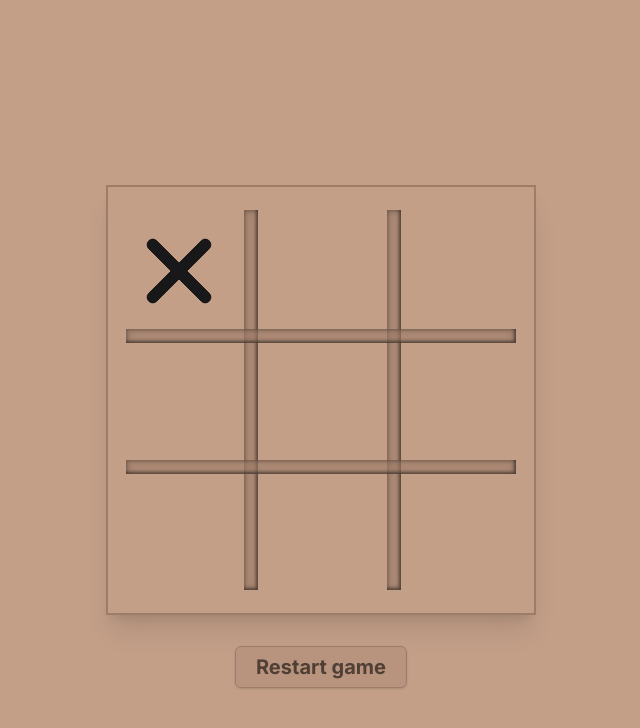
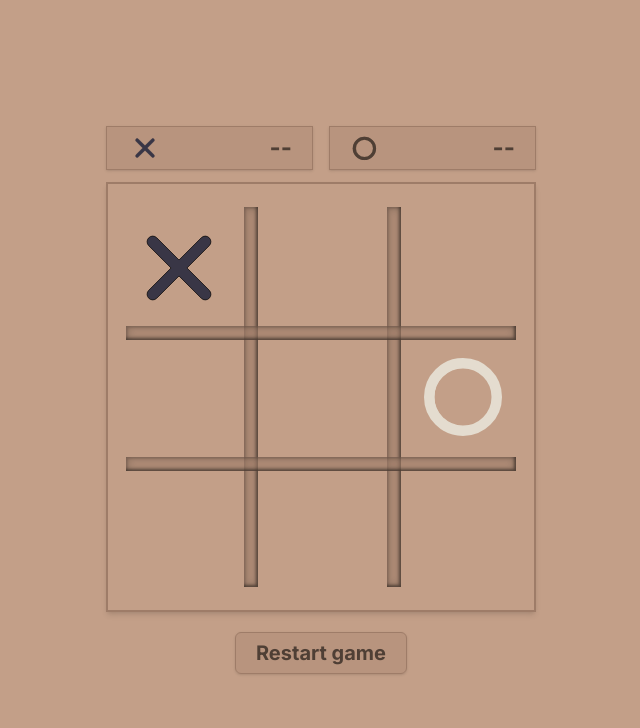
Before and after one commit to red1-web3/Tic-tac-toe, a Next.js app: page / in a window 1280 px wide. Both pictures are taken after a click on the button 498 px from the left and 271 px from the top of the page. Shown: the top 728 px of the page, without its empty margins (319-959 px from the left). Built offline with nearby package versions, Linux system fonts and the light colour scheme.

Commit message:
Single player system

```diff
--- a/package.json
+++ b/package.json
@@ -15,6 +15,7 @@
     "autoprefixer": "10.4.14",
     "clsx": "^1.2.1",
     "framer-motion": "^10.12.2",
+    "jotai": "^2.2.1",
     "next": "13.3.0",
     "postcss": "8.4.22",
     "react": "18.2.0",
--- a/src/components/Box.tsx
+++ b/src/components/Box.tsx
@@ -1,10 +1,10 @@
+import { useMode } from "@/contexts/jotai";
 import { cxm } from "@/utils";
-import React from "react";
+import { HTMLMotionProps, motion } from "framer-motion";
 import CircleIcon from "./Icons/CircleIcon";
+import CircleIconAnimation from "./Icons/CircleIconAnimation";
 import CrossIcon from "./Icons/CrossIcon";
-import { HTMLMotionProps, motion } from "framer-motion";
 import CrossIconAnimation from "./Icons/CrossIconAnimation";
-import CircleIconAnimation from "./Icons/CircleIconAnimation";
 
 const Box = ({
   field,
@@ -13,18 +13,28 @@ const Box = ({
   className,
   ...rest
 }: { isXTurn: boolean; field: string } & HTMLMotionProps<"button">) => {
+  const [mode, setMode] = useMode();
+
   return (
     <motion.button
       {...rest}
       className={cxm("relative outline-none text-6xl group", className)}
     >
       <span className="flex items-center justify-center">
-        <div className="hidden group-hover:block opacity-30">
-          {!field && <>{isXTurn ? <CircleIcon /> : <CrossIcon />}</>}
+        <div className="hidden group-hover:block opacity-30 text-[#E4DCCF]">
+          {!field && (
+            <>
+              {isXTurn ? (
+                <CrossIcon />
+              ) : (
+                mode === "multiple" && !isXTurn && <CircleIcon />
+              )}
+            </>
+          )}
         </div>
 
         {field === "O" ? (
-          <span className="text-[#d1d5db]">
+          <span className="text-[#E4DCCF]">
             <CircleIconAnimation />
           </span>
         ) : field === "X" ? (
--- a/src/components/Field.tsx
+++ b/src/components/Field.tsx
@@ -1,8 +1,9 @@
-import React, { useEffect, useState } from "react";
+import { useMode, useOWinCount, useXWinCount } from "@/contexts/jotai";
+import { cxm } from "@/utils";
+import { animate, motion, stagger } from "framer-motion";
+import { useEffect, useState } from "react";
+import Borders from "./Borders";
 import Box from "./Box";
-import { cxm } from "@/utils";
-import { motion, stagger, animate } from "framer-motion";
-import Borders from "./Borders";
 import RestartButton from "./RestartButton";
 
 const answerIndex = [
@@ -19,19 +20,14 @@ const answerIndex = [
 const Field = () => {
   const initialArray = Array(9).fill(null);
   const [fields, setFields] = useState(initialArray);
-  const [isXTurn, setIsXTurn] = useState(false);
+  const [isXTurn, setIsXTurn] = useState(true);
   const [boardKey, setBoardKey] = useState(0);
+  const [mode, setMode] = useMode();
 
-  const handleClick = (i: number) => {
-    const copyFileds = [...fields];
+  const [xWinCount, setXWinCount] = useXWinCount();
+  const [oWinCount, setOWinCount] = useOWinCount();
 
-    if (copyFileds[i] !== null) return;
-
-    copyFileds[i] = isXTurn ? "O" : "X";
-    setFields(copyFileds);
-    setIsXTurn((prevTurn) => !prevTurn);
-  };
-
+  console.log(xWinCount, oWinCount);
   const checkMatch = () => {
     for (let index = 0; index < answerIndex.length; index++) {
       const [a, b, c] = answerIndex[index];
@@ -41,13 +37,22 @@ const Field = () => {
         fields[a] === fields[b] &&
         fields[b] === fields[c]
       ) {
-        return { list: [a, b, c], name: isXTurn };
+        return { list: [a, b, c], name: fields[a] };
       }
     }
   };
 
   const winner = checkMatch();
   const isFieldNull = fields.includes(null);
+  console.log(winner);
+
+  // // Counter
+  // useEffect(() => {
+  //   if (winner?.name === "X") {
+  //     setXWinCount((prev) => prev + 1);
+  //   }
+  //   setOWinCount((prev) => prev + 1);
+  // }, [winner]);
 
   useEffect(() => {
     if (!winner) return;
@@ -60,9 +65,50 @@ const Field = () => {
       );
     }, 300);
   }, [winner]);
-  console.log(winner, isXTurn);
+
+  // If double player!
+  const handleClick = (i: number) => {
+    if (mode !== "multiple" && !isXTurn) return;
+
+    const copyFileds = [...fields];
+
+    if (copyFileds[i] !== null) return;
+
+    copyFileds[i] = isXTurn ? "X" : "O";
+    setFields(copyFileds);
+    setIsXTurn((prevTurn) => !prevTurn);
+  };
+
+  // If single player!
+  useEffect(() => {
+    if (isXTurn || mode !== "easy") return;
+    if (winner && mode === "easy") {
+      setIsXTurn(true);
+      return;
+    }
+
+    const copyFields = [...fields];
+
+    let emptyFields = copyFields.reduce((fields, element, index) => {
+      if (element === null || element === "") {
+        fields.push(index);
+      }
+      return fields;
+    }, []);
+
+    let randomIndex = Math.floor(Math.random() * emptyFields.length);
+
+    const t = setTimeout(() => {
+      copyFields[emptyFields[randomIndex]] = "O";
+      setIsXTurn(true);
+      setFields(copyFields);
+    }, 400);
+
+    return () => clearTimeout(t);
+  }, [isXTurn]);
+
   return (
-    <>
+    <div>
       <motion.div
         animate={{
           x: !isFieldNull && !winner ? [0, -10, 10, -10, 10, -10, 10, 0] : 0,
@@ -72,7 +118,7 @@ const Field = () => {
       >
         <div
           className={cxm(
-            "absolute inset-0 top-1/2 left-1/2 -translate-x-1/2 -translate-y-1/2 border-2 border-borderColor grid grid-cols-3 grid-rows-3 h-[430px] aspect-square bg-primary shadow-xl pb-5 pt-5 scale-[.7] sm:scale-100"
+            "border-2 border-borderColor grid grid-cols-3 grid-rows-3 h-[430px] aspect-square bg-primary shadow-md pb-5 pt-5 scale-[.7] sm:scale-100"
           )}
         >
           {fields.map((field, i) => {
@@ -100,7 +146,7 @@ const Field = () => {
           setBoardKey((prev) => prev + 1);
         }}
       />
-    </>
+    </div>
   );
 };
 
--- /dev/null
+++ b/src/components/Header.tsx
@@ -0,0 +1,21 @@
+import CircleIcon from "@/components/Icons/CircleIcon";
+import CrossIcon from "@/components/Icons/CrossIcon";
+
+const Header = () => {
+  return (
+    <header className="mb-3">
+      <div className="flex items-center gap-x-4">
+        <div className="select-none bg-borderColor/30 border shadow border-borderColor px-5 h-11 cursor-pointer text-[#4F3F35] font-bold text-lg w-full flex justify-between items-center">
+          <CrossIcon />
+          <span className="text-2xl">--</span>
+        </div>
+        <div className="select-none bg-borderColor/30 border shadow border-borderColor px-5 h-11 cursor-pointer text-[#4F3F35] font-bold text-lg w-full flex justify-between items-center">
+          <CircleIcon />
+          <span className="text-2xl">--</span>
+        </div>
+      </div>
+    </header>
+  );
+};
+
+export default Header;
--- a/src/components/Icons/CircleIcon.tsx
+++ b/src/components/Icons/CircleIcon.tsx
@@ -1,4 +1,3 @@
-import React from "react";
 import { motion } from "framer-motion";
 
 const CircleIcon = () => {
--- a/src/components/Icons/CircleIconAnimation.tsx
+++ b/src/components/Icons/CircleIconAnimation.tsx
@@ -1,4 +1,3 @@
-import React from "react";
 import { motion, useAnimation } from "framer-motion";
 import { useEffect, useState } from "react";
 
--- a/src/components/Icons/CrossIcon.tsx
+++ b/src/components/Icons/CrossIcon.tsx
@@ -1,10 +1,8 @@
-import React from "react";
-
 const CrossIcon = () => {
   return (
     <svg
-      stroke="currentColor"
-      fill="currentColor"
+      stroke="#393646"
+      fill="#393646"
       strokeWidth={3}
       viewBox="0 0 512 512"
       height="2em"
--- a/src/components/Icons/CrossIconAnimation.tsx
+++ b/src/components/Icons/CrossIconAnimation.tsx
@@ -1,4 +1,3 @@
-import React from "react";
 import { motion, useAnimation } from "framer-motion";
 import { useEffect, useState } from "react";
 
@@ -10,7 +9,7 @@ const CrossIconAnimation = () => {
     controls.start({
       pathLength: 1,
       pathOffset: 0,
-      fill: fill ? "#18181b" : "none",
+      fill: fill ? "#393646" : "none",
       transition: fill ? { duration: 0.3 } : { duration: 0.3 },
     });
   }, [controls, fill]);
--- a/src/components/RestartButton.tsx
+++ b/src/components/RestartButton.tsx
@@ -1,13 +1,15 @@
-import React, { ComponentProps, ReactHTMLElement } from "react";
+import { ComponentProps } from "react";
 
 const RestartButton = (props: ComponentProps<"button">) => {
   return (
-    <button
-      {...props}
-      className="select-none bg-borderColor/30 border shadow border-borderColor px-5 py-1.5 rounded-md text-[#4F3F35] font-bold text-xl absolute bottom-28 left-1/2 -translate-x-1/2"
-    >
-      Restart game
-    </button>
+    <div className="mx-auto w-fit mt-5">
+      <button
+        {...props}
+        className="select-none bg-borderColor/30 border shadow border-borderColor px-5 py-1.5 rounded-md text-[#4F3F35] font-bold text-xl"
+      >
+        Restart game
+      </button>
+    </div>
   );
 };
 
--- /dev/null
+++ b/src/config/models/Mode.ts
@@ -0,0 +1 @@
+export type Mode = "easy" | "multiple";
--- /dev/null
+++ b/src/contexts/jotai.ts
@@ -0,0 +1,11 @@
+import { Mode } from "@/config/models/Mode";
+import { atom, useAtom } from "jotai";
+
+const mode = atom<Mode>("easy");
+export const useMode = () => useAtom(mode);
+
+const xWinCount = atom(0);
+export const useXWinCount = () => useAtom(xWinCount);
+
+const oWinCount = atom(0);
+export const useOWinCount = () => useAtom(xWinCount);
--- a/src/pages/index.tsx
+++ b/src/pages/index.tsx
@@ -1,9 +1,13 @@
 import Field from "@/components/Field";
+import Header from "@/components/Header";
 
 export default function Home() {
   return (
     <div className="font-inter h-screen relative bg-primary flex items-center justify-center">
-      <Field />
+      <div>
+        <Header />
+        <Field />
+      </div>
     </div>
   );
 }
```
Also changed, not shown: 1 other file (tests, documents, lock files or other folders).
